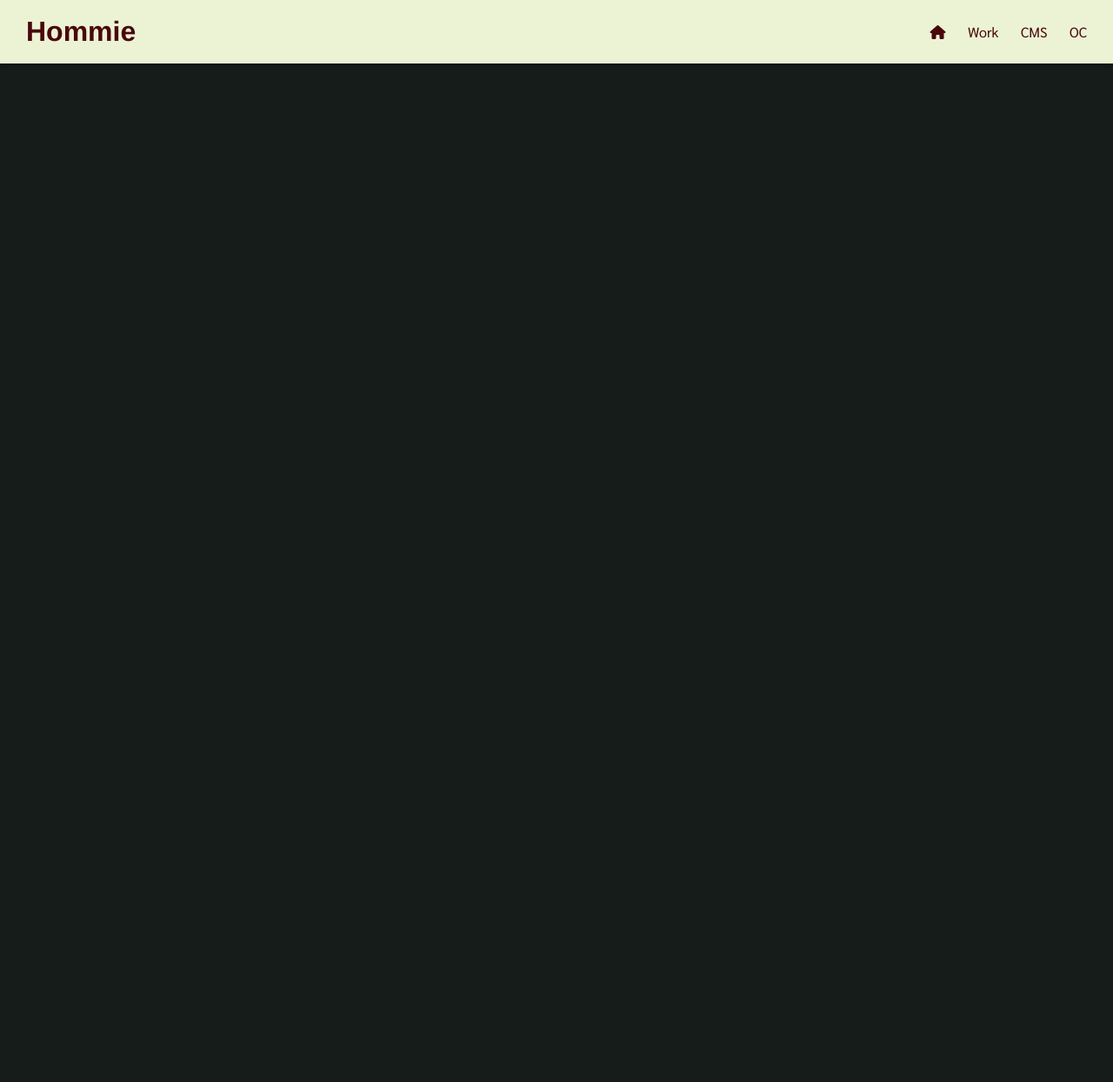
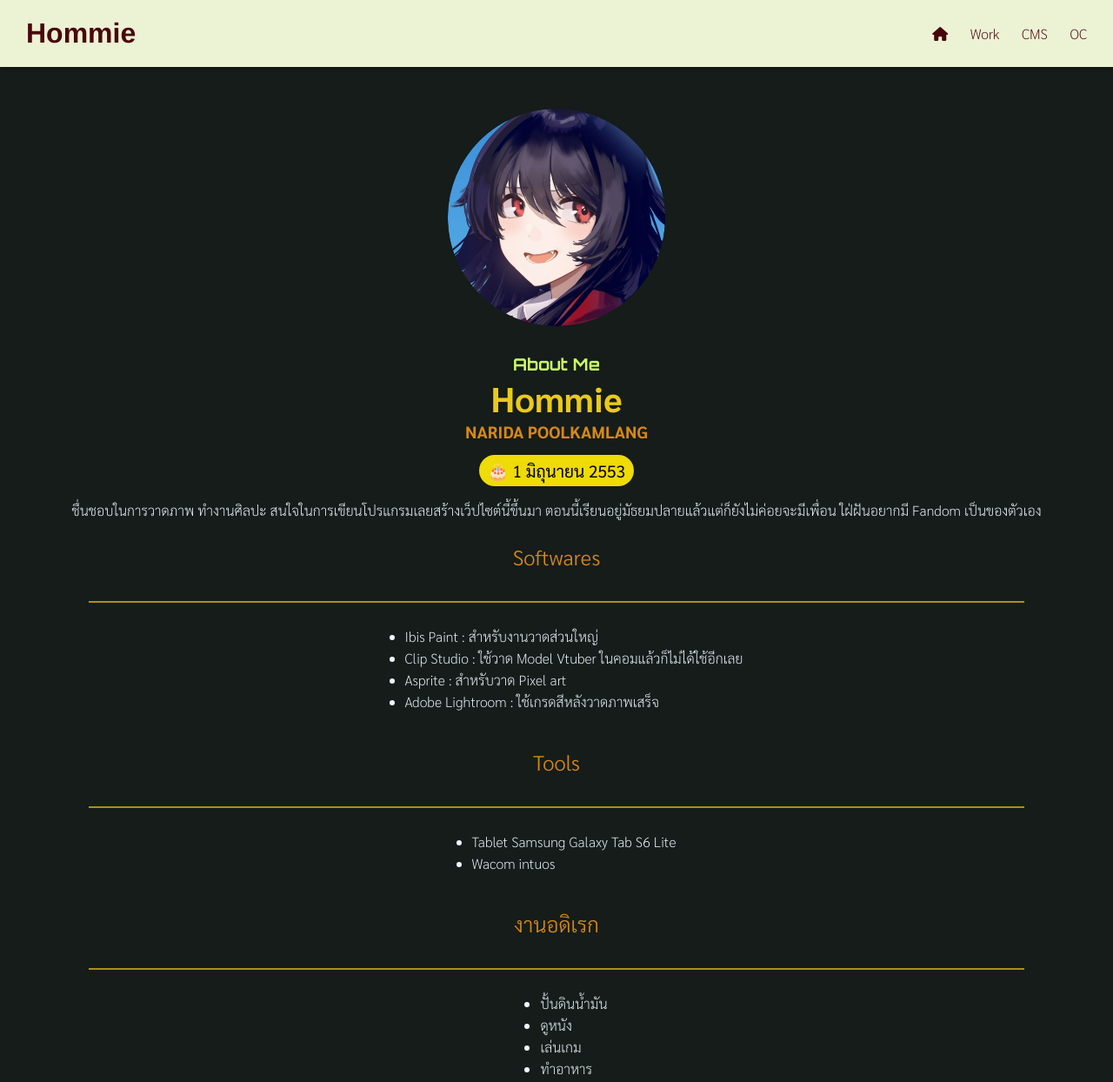
Before and after one commit to Hommie999/HommieArt, a plain HTML site: page aboutme.html in a window 1280 px wide. Shown: the whole page at 87% size. Before the commit the page ends 800 px from the top, so only its background shows below. Drawn offline with Linux system fonts and the light colour scheme.

Commit message:
Aboutme added

```diff
--- a/CSS/aboutme.css
+++ b/CSS/aboutme.css
@@ -2,13 +2,72 @@ body{
     color: aliceblue;
 }
 
-.wrapper{
+h1{
+  text-align: center;
+  font-family: "Orbitron";
+  font-size: 1.2rem;
+  color: rgb(202, 255, 103);
+  margin: 0;
+  margin-top: 1rem;
+}
+
+.aboutme-warpper{
   display: flex;
+  flex-direction: column;
   justify-content: center;
   align-items: center;
+  text-align: center;
+  margin-top: 2rem;
+}
+.pf{
+  width: 250px;
+  margin: 1rem;
+  border-radius: 50%;
+}
+h2{
+  margin: 0;
+  color: rgb(234, 202, 25);
+  font-size: 2.5rem;
+}
+h3{
+  margin: 0;
+  color: rgb(214, 137, 22);
+  width: fit-content;
+  padding: 5px 20px;
+  margin: 20px auto;
+  font-weight: 300;
+  font-size: 1.5rem;
+}
+h4{
+  margin: 0;
+  color: rgb(214, 137, 22);
+  font-size: 1.2rem;
 }
 
-.pf{
-    width: 400px;
-    border-radius: 50%;
+.bd{
+  margin: 15px;
+  padding: 5px 10px;
+  border-radius: 20px;
+  font-size: 1.2rem;
+  background-color: rgb(238, 219, 7);
+  color: black;
 }
+
+.itd{
+  font-size: 1rem;
+  line-height: 25px;
+  font-weight: 200;
+  margin: 0 40px;
+}
+
+hr{
+  align-self: stretch;
+  border: 1px solid rgba(234, 190, 13, 0.717);
+  margin: 10px 8vw;
+}
+
+li {
+  text-align: left ;
+  font-weight: 200;
+  line-height: 25px;
+}
--- a/aboutme.html
+++ b/aboutme.html
@@ -17,10 +17,39 @@
 <body>
 <!-- แถบนำทาง  ================= -->
 <div id="navbar"></div>
-<main hidden>
+<main>
+<div class="aboutme-warpper">
+    <img class="pf" src="image/ProfliePic.png">
     <h1>About Me</h1>
-<div class="wrapper">
-    <img class="pf" src="image/asset/profile.jpg">
+    <h2>Hommie</h2>
+    <h4>NARIDA POOLKAMLANG</h4>
+    <p class="bd">🎂 1 มิถุนายน 2553</p>
+    <p class="itd">ชื่นชอบในการวาดภาพ ทำงานศิลปะ สนใจในการเขียนโปรแกรมเลยสร้างเว็ปไซต์นี้ขึ้นมา ตอนนี้เรียนอยู่มัธยมปลายแล้วแต่ก็ยังไม่ค่อยจะมีเพื่อน ใฝ่ฝันอยากมี Fandom เป็นของตัวเอง</p>
+
+    <h3>Softwares</h3>
+    <hr>
+    <ul>
+        <li><img src="">Ibis Paint : สำหรับงานวาดส่วนใหญ่</li>
+        <li>Clip Studio : ใช้วาด Model Vtuber ในคอมแล้วก็ไม่ได้ใช้อีกเลย</li>
+        <li>Asprite : สำหรับวาด Pixel art</li>
+        <li>Adobe Lightroom : ใช้เกรดสีหลังวาดภาพเสร็จ</li>
+    </ul>
+
+    <h3>Tools</h3>
+    <hr>
+    <ul>
+        <li>Tablet Samsung Galaxy Tab S6 Lite</li>
+        <li>Wacom intuos</li>
+    </ul>
+
+    <h3>งานอดิเรก</h3>
+    <hr>
+    <ul>
+        <li>ปั้นดินน้ำมัน</li>
+        <li>ดูหนัง</li>
+        <li>เล่นเกม</li>
+        <li>ทำอาหาร</li>
+    </ul>
 </div>
 </main>
 </body>
```
Also changed, not shown: CSS/style.css (+15 -0 lines), index.html (+8 -4 lines), image/asset/profile.jpg (deleted).
